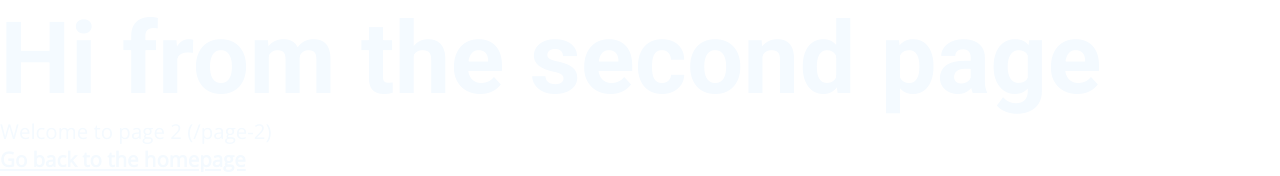
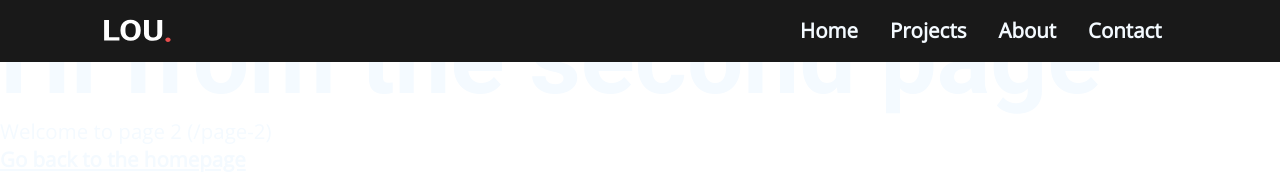
Before and after one commit to LouisAndrew/portfolio-redesigned, a Gatsby site: page /page-2 in a window 1280 px wide. Built offline with nearby package versions, Linux system fonts and the light colour scheme; Gatsby itself is replaced by a stand-in of ours.

Commit message:
created nav. 🗺

```diff
--- a/src/components/button.jsx
+++ b/src/components/button.jsx
@@ -48,6 +48,10 @@ const Butt = styled.button`
                 }
         }};
 
+        &:hover {
+                cursor: pointer;
+        }
+
         @media screen and ( orientation: portrait ) {
 
                 padding: 1vw 2vw;
--- a/src/components/index-page/hero.jsx
+++ b/src/components/index-page/hero.jsx
@@ -43,8 +43,9 @@ const Items = styled.div`
 
         width: 50%;
         /* padding-right: 5%; */
+        position: relative;
+        z-index: 2;
 
-        z-index: 2;
         display: flex;
         flex-direction: column;
         justify-content: center;
@@ -72,6 +73,8 @@ const Items = styled.div`
 
                 h1, p {
                         text-align: center;
+                        z-index: 2;
+                        position: relative;
                 }
 
                 p {
--- a/src/components/layout.jsx
+++ b/src/components/layout.jsx
@@ -4,6 +4,7 @@ import PropTypes from 'prop-types'
 import { useStaticQuery, graphql } from 'gatsby'
 
 import useGoogleFonts from '../hooks/useGoogleFonts'
+import Nav from './nav'
 
 const Layout = ({ children }) => {
 
@@ -94,6 +95,10 @@ const Layout = ({ children }) => {
                         h1 {
                                 font-size: 90px;
                         }
+
+                        .wrap:not(:first-child) {
+                                margin-top: -1%;
+                        }
                 }
 
                 @media screen and ( max-width: 464px ) {
@@ -127,6 +132,7 @@ const Layout = ({ children }) => {
                         <Global />
                         <ThemeProvider theme={theme}>
                                 <main>
+                                        <Nav />
                                         { children }
                                 </main>
                         </ThemeProvider>
--- /dev/null
+++ b/src/components/nav.jsx
@@ -0,0 +1,125 @@
+import React from 'react'
+import { Link } from 'gatsby'
+import styled from 'styled-components'
+
+import Logo from '../../static/assets/Logo.svg'
+import Button from './button'
+
+const Container = styled.nav`
+
+        padding-top: 1vh !important;
+        padding-bottom: 1vh !important;
+        margin-top: 0 !important;
+        position: absolute;
+        top: 0;
+        left: 0;
+        z-index: 3;
+        width: 100%;
+
+        display: flex;
+        justify-content: space-between;
+        align-items: center;
+
+        background-color: ${({ theme }) => theme.bg};
+
+        #menu {
+                display: none;
+        }
+
+        @media screen and ( max-width: 464px ) {
+
+                #menu {
+                        display: block;
+                }
+        }
+`
+
+const LinkWr = styled.ul`
+
+        display: flex;
+
+        list-style: none;
+
+        a {
+
+                ${({ theme }) => theme.center()};
+
+                padding: 1vh 2vh;
+                border-bottom: 2px solid ${({ theme }) => theme.bg};
+
+                text-decoration: none;
+                transition: .2s;
+
+                &:hover {
+
+                        border-color: ${({ theme }) => theme.ft};
+                }
+        }
+
+        @media screen and ( max-width: 464px ) {
+
+                position: absolute;
+                bottom: -380%;
+                right: 8%;
+                /* transform: translateX(8%); */
+                border-radius: 3px;
+
+                flex-direction: column;
+                align-self: flex-end;
+
+                background-color: ${({ theme }) => theme.dark};
+                overflow: hidden;
+                max-height: 0;
+                transition: .2s;
+                transition-timing-function: ease-in;
+
+                a {
+                        padding: 2vh 4vh;
+                        border: none;
+                }
+
+                &.active {
+                        max-height: 100vh;
+                }
+        }
+`
+
+const Nav = () => {
+
+        const clickMenu = () => document.getElementById('links') && document.getElementById('links').classList.toggle('active')
+
+        return (
+                <Container className='wrap'>
+                        <Logo id='logo' />
+                        <Links id='links' />
+                        <Button onClick={clickMenu} id='menu' bColor='bg' color='ft'>MENU</Button>
+                </Container>
+        )
+}
+
+const Links = props => (
+        <LinkWr {...props}>
+                <li>
+                        <Link href='/#hero'>
+                                Home
+                        </Link>
+                </li>
+                <li>
+                        <Link href='/projects'>
+                                Projects
+                        </Link>
+                </li>
+                <li>
+                        <Link href='/#hero'>
+                                About
+                        </Link>
+                </li>
+                <li>
+                        <Link href='/#hero'>
+                                Contact
+                        </Link>
+                </li>
+        </LinkWr>
+)
+
+export default Nav
```
Also changed, not shown: static/assets/Logo.svg (added).
